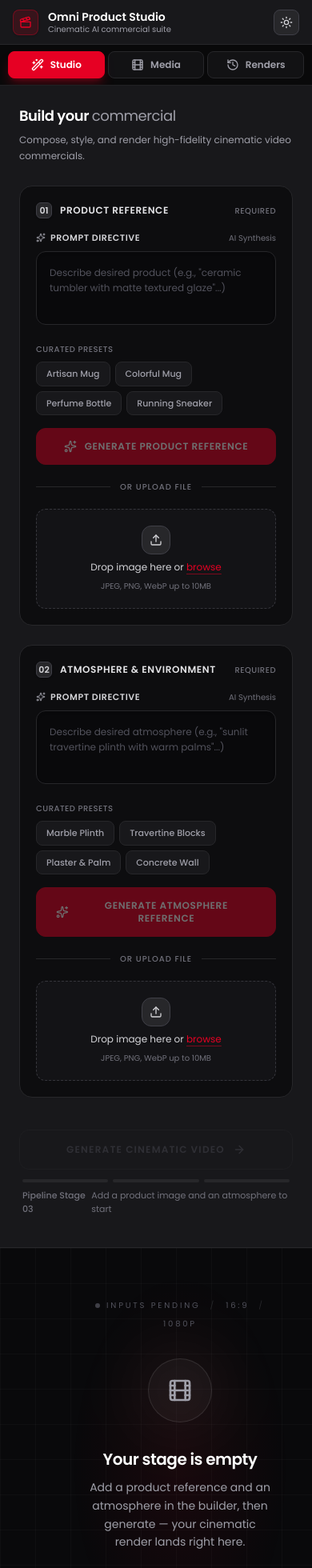
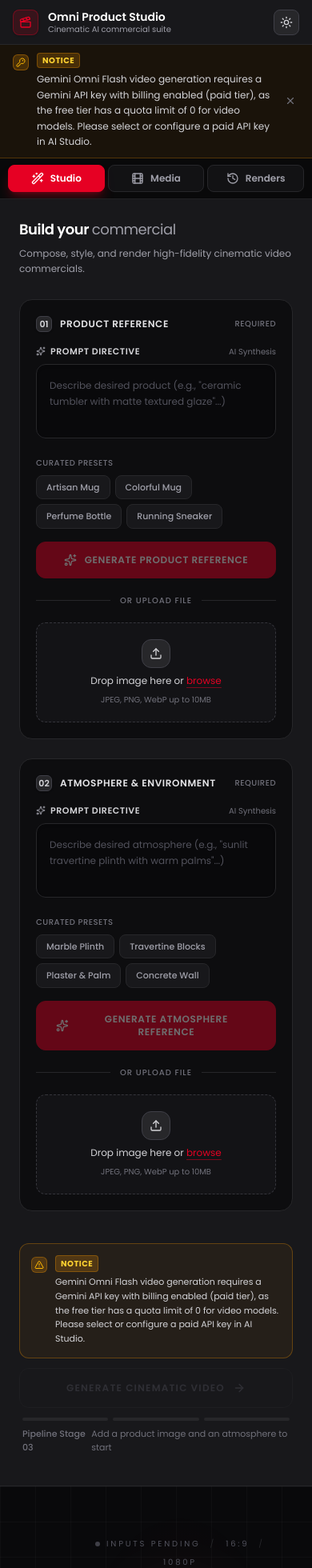
Before and after one commit to FLASMON/Omni-Product-Studio-AI, a React (Vite) app: page / in a window 390 px wide. Shown: the top 1960 px of the page at 80% size. Built offline with nearby package versions, Linux system fonts and the light colour scheme.

Commit message:
feat: add billing and quota requirement notice
Introduce a notice banner and improved error messaging to inform users that Gemini Omni Flash video generation requires a paid tier API key with billing enabled.

```diff
--- a/src/App.tsx
+++ b/src/App.tsx
@@ -1,6 +1,6 @@
 import React, { useState, useRef, useMemo, useEffect } from 'react';
 import { motion, AnimatePresence } from 'motion/react';
-import { Loader2, ArrowRight, ChevronRight, Download, Wand2, SlidersHorizontal, Sparkles, Clapperboard, Film, History, X, Sun, Moon } from 'lucide-react';
+import { Loader2, ArrowRight, ChevronRight, Download, Wand2, SlidersHorizontal, Sparkles, Clapperboard, Film, History, X, Sun, Moon, KeyRound } from 'lucide-react';
 import { PRODUCTS, ATMOSPHERES, MediaSelection } from './data.js';
 import { ImageUploader } from './components/ImageUploader.js';
 import { VideoOutput } from './components/VideoOutput.js';
@@ -13,6 +13,7 @@
 import { MediaLibrary, LibraryItem, LibraryAction } from './components/MediaLibrary.js';
 import { STOCK_VIDEOS, STOCK_CATEGORY_LABEL, FILTER_PREVIEW_STILL } from './stockVideos.js';
 import { toInlineImages, InlineImage } from './images.js';
+import { NoticeBanner, NoticeCard } from './components/NoticeBanner.js';
 
 type LogType = 'info' | 'success' | 'warn' | 'error';
 type AppState = 'IDLE' | 'GENERATING_ATMOSPHERE' | 'GENERATING_PROMPT' | 'GENERATING_VIDEO' | 'VIDEO_READY';
@@ -76,6 +77,9 @@
 
   // Mobile-only bottom sheet holding the grade + filter panel.
   const [sheetOpen, setSheetOpen] = useState(false);
+
+  // Billing & quota notice for Gemini Omni Flash paid tier requirement
+  const [noticeDismissed, setNoticeDismissed] = useState(false);
 
   const [logs, setLogs] = useState<{ id: string; timestamp: string; message: string; type: LogType; image?: string }[]>([]);
 
@@ -438,6 +442,20 @@
         </div>
 
         <div className="flex items-center gap-2">
+          {noticeDismissed && (
+            <button
+              id="reopen-notice-btn"
+              type="button"
+              onClick={() => setNoticeDismissed(false)}
+              aria-label="View Notice"
+              title="View Gemini Omni paid tier notice"
+              className="hidden sm:inline-flex items-center gap-1.5 px-2.5 py-1 rounded-lg border border-amber-500/30 bg-amber-500/10 text-[11px] font-medium text-amber-500 dark:text-amber-300 hover:bg-amber-500/20 transition-colors"
+            >
+              <KeyRound className="w-3 h-3 text-amber-500 dark:text-amber-400" />
+              <span>Notice</span>
+            </button>
+          )}
+
           <button
             id="theme-toggle"
             type="button"
@@ -480,6 +498,11 @@
           </>)}
         </div>
       </header>
+
+      {/* NOTICE BANNER — Paid tier requirement for Gemini Omni Flash */}
+      {!noticeDismissed && (
+        <NoticeBanner onDismiss={() => setNoticeDismissed(true)} />
+      )}
 
       {/* MAIN */}
       <div className="flex-1 flex flex-col md:flex-row md:min-h-0 md:overflow-hidden">
@@ -553,7 +576,8 @@
 
             {/* Persistent submit — writes the prompt and renders in one go.
                 Wrapper carries the tooltip: a disabled button emits no hover events. */}
-            <div id="submit-section" className="pt-4 pb-4">
+            <div id="submit-section" className="pt-4 pb-4 space-y-3">
+              <NoticeCard compact />
               <div title={submitHint} className={submitHint ? 'cursor-not-allowed' : undefined}>
                 <button
                   id="generate-video-submit-btn"
--- /dev/null
+++ b/src/components/NoticeBanner.tsx
@@ -0,0 +1,91 @@
+import React from 'react';
+import { AlertTriangle, KeyRound, X, ExternalLink } from 'lucide-react';
+
+interface NoticeBannerProps {
+  onDismiss?: () => void;
+  className?: string;
+}
+
+export const OMNI_QUOTA_NOTICE_TEXT =
+  'Gemini Omni Flash video generation requires a Gemini API key with billing enabled (paid tier), as the free tier has a quota limit of 0 for video models. Please select or configure a paid API key in AI Studio.';
+
+/**
+ * Top Notice banner displayed across the application header or workspace.
+ */
+export function NoticeBanner({ onDismiss, className = '' }: NoticeBannerProps) {
+  return (
+    <div
+      id="omni-paid-tier-notice-banner"
+      role="region"
+      aria-label="Billing notice"
+      className={`shrink-0 border-b border-amber-500/25 bg-amber-500/[0.08] dark:bg-amber-500/[0.07] px-4 md:px-6 py-2.5 transition-all duration-200 ${className}`}
+    >
+      <div className="flex items-center justify-between gap-3 text-xs">
+        <div className="flex items-start sm:items-center gap-2.5 min-w-0 flex-1">
+          <span className="shrink-0 mt-0.5 sm:mt-0 flex items-center justify-center w-5 h-5 rounded-md bg-amber-500/20 border border-amber-500/35 text-amber-500 dark:text-amber-400">
+            <KeyRound className="w-3 h-3" />
+          </span>
+          <div className="flex flex-wrap items-center gap-x-2 gap-y-1 min-w-0">
+            <span className="shrink-0 inline-flex items-center px-1.5 py-0.5 rounded text-[10px] font-bold uppercase tracking-wider bg-amber-500/20 text-amber-600 dark:text-amber-300 border border-amber-500/30">
+              Notice
+            </span>
+            <span className="text-zinc-700 dark:text-zinc-300 leading-relaxed font-normal">
+              {OMNI_QUOTA_NOTICE_TEXT}
+            </span>
+          </div>
+        </div>
+
+        {onDismiss && (
+          <button
+            type="button"
+            id="dismiss-notice-banner-btn"
+            onClick={onDismiss}
+            aria-label="Dismiss notice"
+            title="Dismiss notice"
+            className="shrink-0 p-1 rounded-md text-zinc-400 hover:text-zinc-700 dark:text-zinc-500 dark:hover:text-zinc-200 hover:bg-amber-500/10 transition-colors"
+          >
+            <X className="w-3.5 h-3.5" />
+          </button>
+        )}
+      </div>
+    </div>
+  );
+}
+
+interface NoticeCardProps {
+  className?: string;
+  compact?: boolean;
+}
+
+/**
+ * Embedded Notice card for the builder sidebar or empty viewport state.
+ */
+export function NoticeCard({ className = '', compact = false }: NoticeCardProps) {
+  return (
+    <div
+      id="omni-paid-tier-notice-card"
+      className={`rounded-xl border border-amber-500/30 bg-amber-500/[0.06] p-3.5 text-left transition-all ${className}`}
+    >
+      <div className="flex items-start gap-2.5">
+        <span className="shrink-0 mt-0.5 flex items-center justify-center w-5 h-5 rounded-md bg-amber-500/20 border border-amber-500/30 text-amber-500 dark:text-amber-400">
+          <AlertTriangle className="w-3 h-3" />
+        </span>
+        <div className="flex-1 min-w-0">
+          <div className="flex items-center gap-2 mb-1">
+            <span className="inline-flex items-center px-1.5 py-0.5 rounded text-[10px] font-bold uppercase tracking-wider bg-amber-500/20 text-amber-600 dark:text-amber-300 border border-amber-500/30">
+              Notice
+            </span>
+            {!compact && (
+              <span className="text-[11px] font-medium text-amber-700 dark:text-amber-300/80">
+                Paid Tier Requirement
+              </span>
+            )}
+          </div>
+          <p className="text-[11px] leading-relaxed text-zinc-700 dark:text-zinc-300 font-normal">
+            {OMNI_QUOTA_NOTICE_TEXT}
+          </p>
+        </div>
+      </div>
+    </div>
+  );
+}
--- a/src/components/VideoOutput.tsx
+++ b/src/components/VideoOutput.tsx
@@ -25,6 +25,17 @@
 // `Error: 400 {"error":{"message":"...","code":"..."}}`. Pull out the
 // human-readable message so we don't dump JSON at the user.
 const readableError = (raw: string): string => {
+  const lower = raw.toLowerCase();
+  if (
+    lower.includes('quota') ||
+    lower.includes('429') ||
+    lower.includes('ratelimit') ||
+    lower.includes('limit: 0') ||
+    lower.includes('billing')
+  ) {
+    return 'Gemini Omni Flash video generation requires a Gemini API key with billing enabled (paid tier), as the free tier has a quota limit of 0 for video models. Please select or configure a paid API key in AI Studio.';
+  }
+
   const match = raw.match(/\{[\s\S]*\}/);
   if (match) {
     try {
@@ -218,20 +229,39 @@
             </div>
           </div>
 
-          {/* Error Banner when failure occurs */}
-          {lastLog?.type === 'error' && (
-            <div id="render-error-card" className="mt-6 flex w-full items-start gap-3 rounded-xl border border-red-200 bg-red-50 px-4 py-3.5 text-left shadow-lg shadow-red-950/5 dark:border-red-500/40 dark:bg-red-950/40 dark:shadow-red-950/20">
-              <AlertTriangle className="mt-0.5 h-4 w-4 shrink-0 text-red-600 dark:text-red-400" />
-              <div className="flex-1 min-w-0">
-                <span className="mb-0.5 block font-mono text-[10px] font-bold uppercase tracking-wider text-red-600 dark:text-red-400">
-                  Notice
-                </span>
-                <p className="font-mono text-xs leading-relaxed text-red-700 break-words dark:text-red-200">
-                  {readableError(lastLog.message)}
-                </p>
+          {/* Error / Notice Banner when failure occurs */}
+          {lastLog?.type === 'error' && (() => {
+            const errorMsg = readableError(lastLog.message);
+            const isNotice = errorMsg.includes('paid tier') || errorMsg.includes('quota');
+            return (
+              <div
+                id="render-error-card"
+                className={`mt-6 flex w-full items-start gap-3 rounded-xl border px-4 py-3.5 text-left shadow-lg transition-all ${
+                  isNotice
+                    ? 'border-amber-500/35 bg-amber-50 text-amber-900 shadow-amber-950/5 dark:border-amber-500/40 dark:bg-amber-950/40 dark:text-amber-200'
+                    : 'border-red-200 bg-red-50 text-red-900 shadow-red-950/5 dark:border-red-500/40 dark:bg-red-950/40 dark:text-red-200'
+                }`}
+              >
+                <AlertTriangle
+                  className={`mt-0.5 h-4 w-4 shrink-0 ${
+                    isNotice ? 'text-amber-600 dark:text-amber-400' : 'text-red-600 dark:text-red-400'
+                  }`}
+                />
+                <div className="flex-1 min-w-0">
+                  <span
+                    className={`mb-0.5 block font-mono text-[10px] font-bold uppercase tracking-wider ${
+                      isNotice ? 'text-amber-700 dark:text-amber-300' : 'text-red-600 dark:text-red-400'
+                    }`}
+                  >
+                    Notice
+                  </span>
+                  <p className="text-xs leading-relaxed break-words font-normal">
+                    {errorMsg}
+                  </p>
+                </div>
               </div>
-            </div>
-          )}
+            );
+          })()}
         </div>
       )}
     </div>
```
Also changed, not shown: 1 other file (tests, documents, lock files or other folders).
